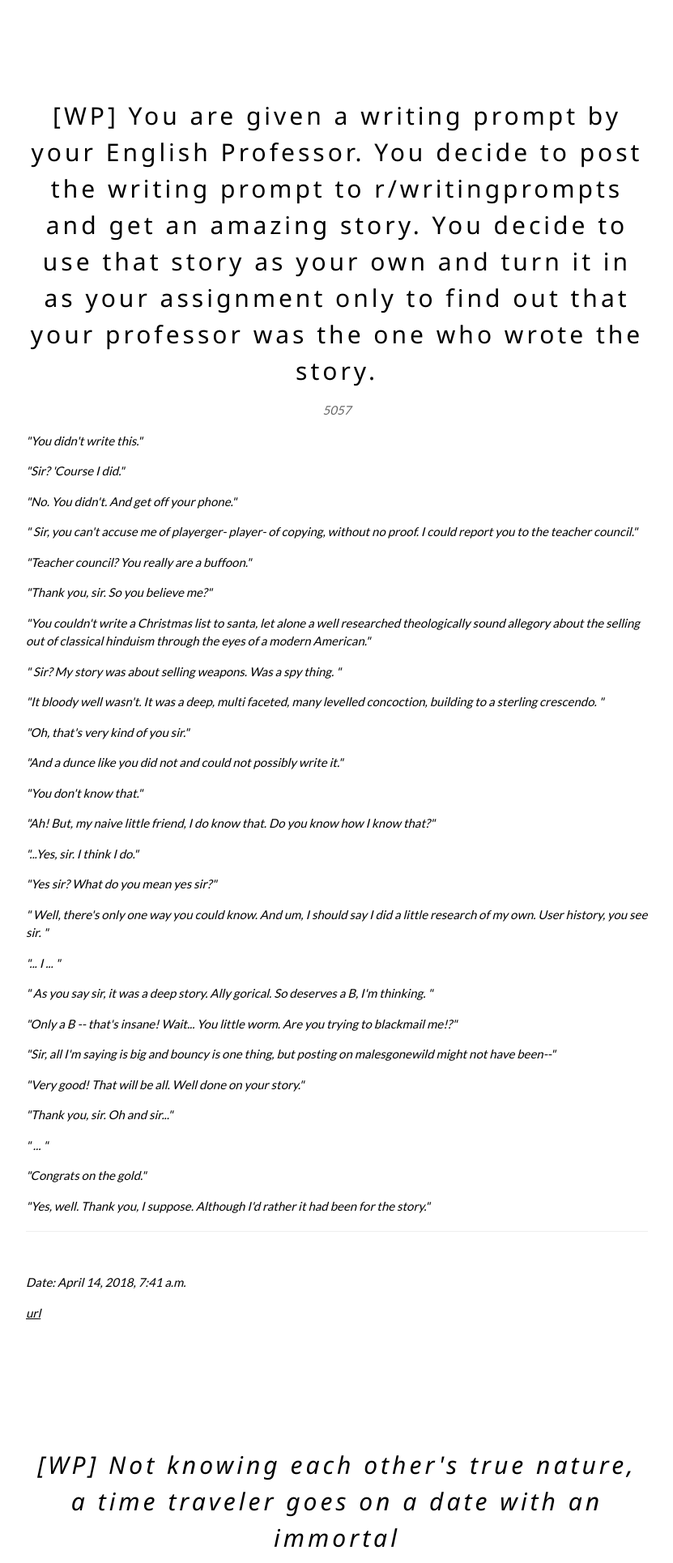
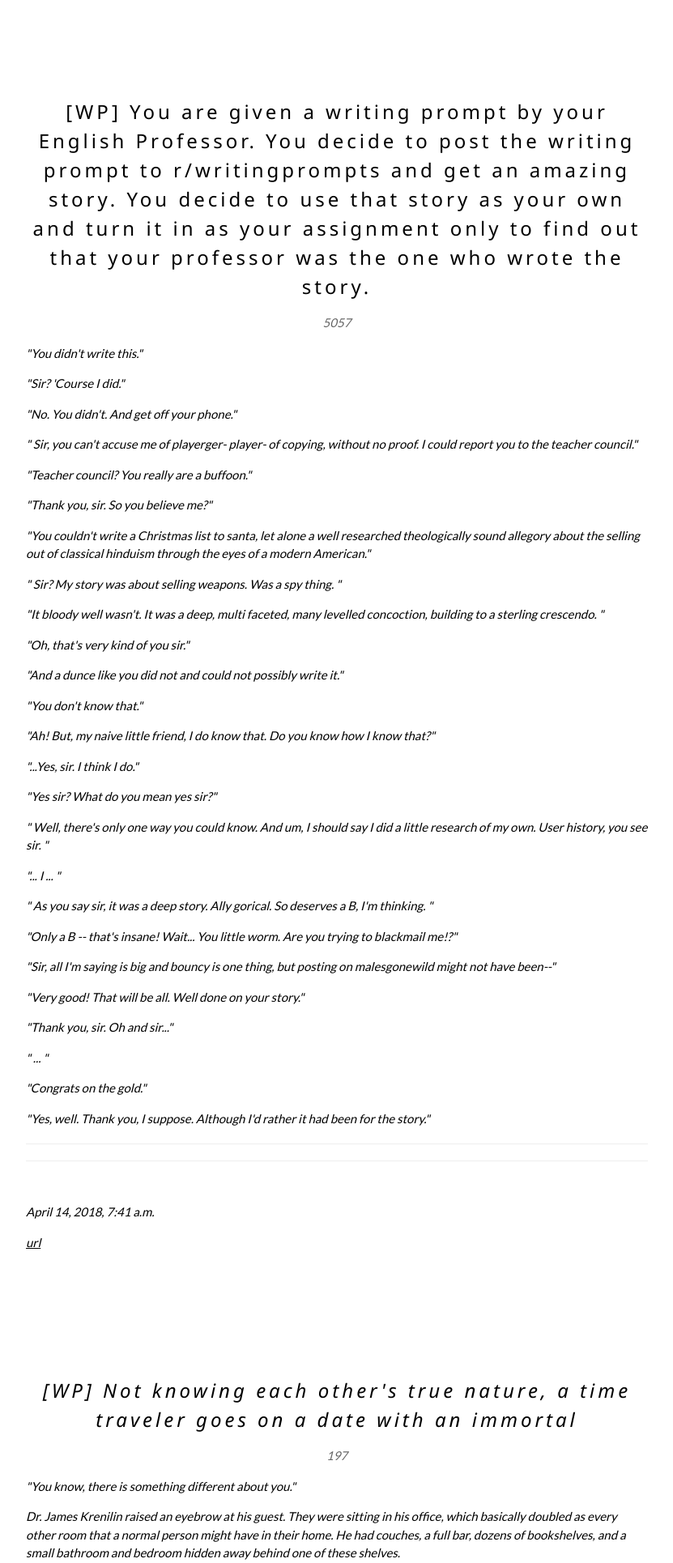
Before and after one commit to ralsuwaidi/djangoApp, a Django app: template vivian/templates/vivian/index.html in a window 1280 px wide. Shown: the top 1930 px of the page at 81% size, without its empty margins (224-1055 px from the left). Run offline with Django 3.2, Linux system fonts and the light colour scheme; the template is opened without the code that fills it: values that come from a table or form of the project are taken from there, others are empty; data comes from the database, SQL or seed files in the repository; both versions use the stored data as it was after the commit.

Commit message:
changed index

```diff
--- a/vivian/templates/vivian/index.html
+++ b/vivian/templates/vivian/index.html
@@ -1,6 +1,6 @@
 <!DOCTYPE html>
 <html>
-<title>W3.CSS Template</title>
+<title>Writingprompt</title>
 <meta charset="UTF-8">
 <meta name="viewport" content="width=device-width, initial-scale=1">
 <link rel="stylesheet" href="https://www.w3schools.com/w3css/4/w3.css">
@@ -18,7 +18,7 @@ body {font-family: "Lato", sans-serif}
   {% for key in question %}
   <!-- The Band Section -->
   <div class="w3-container w3-content  w3-padding-64" style="max-width:800px" id="band">
-    <h2 class="w3-wide w3-center">{{key.title}}</h2>
+    <h3 class="w3-wide w3-center">{{key.title}}</h3>
     <p class="w3-opacity w3-center"><i>{{key.score}}</p>
     <p class="w3-justify">
 {% autoescape off %}
@@ -26,9 +26,10 @@ body {font-family: "Lato", sans-serif}
     {% endautoescape %}
   </p>
   <hr align="left" width="100%">
+  <hr align="left" width="100%">
     <div class="w3-row w3-padding-16">
       <div class="w3-third">
-        <p>Date: {{key.pub_date}}</p>
+        <p>{{key.pub_date}}</p>
          <a href={{key.url}}>url</a>
       </div>
     </div>
```
Also changed, not shown: db.sqlite3.
